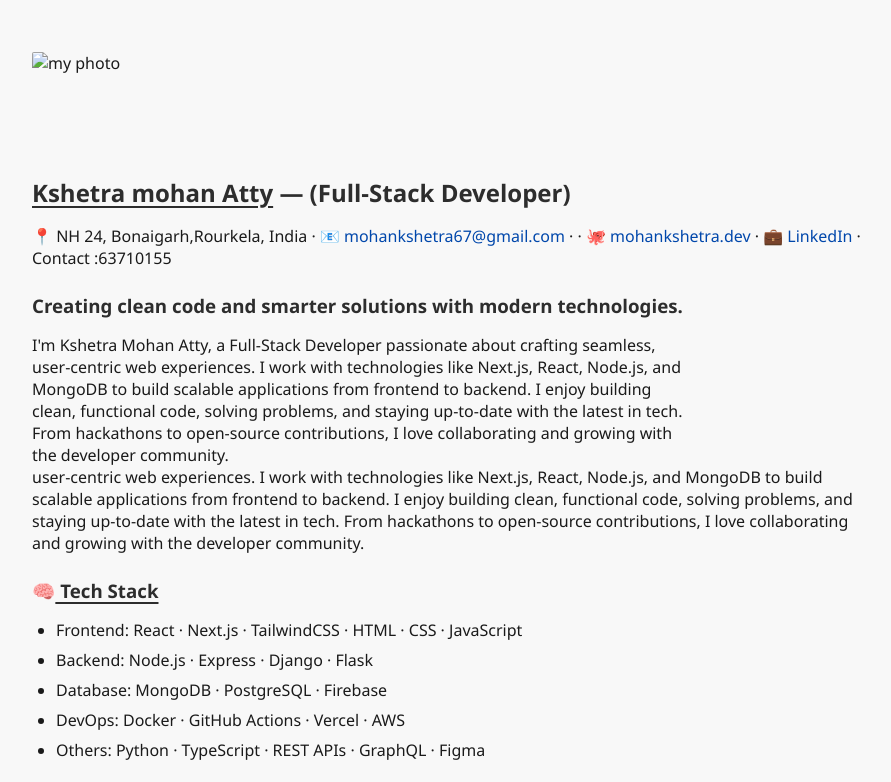
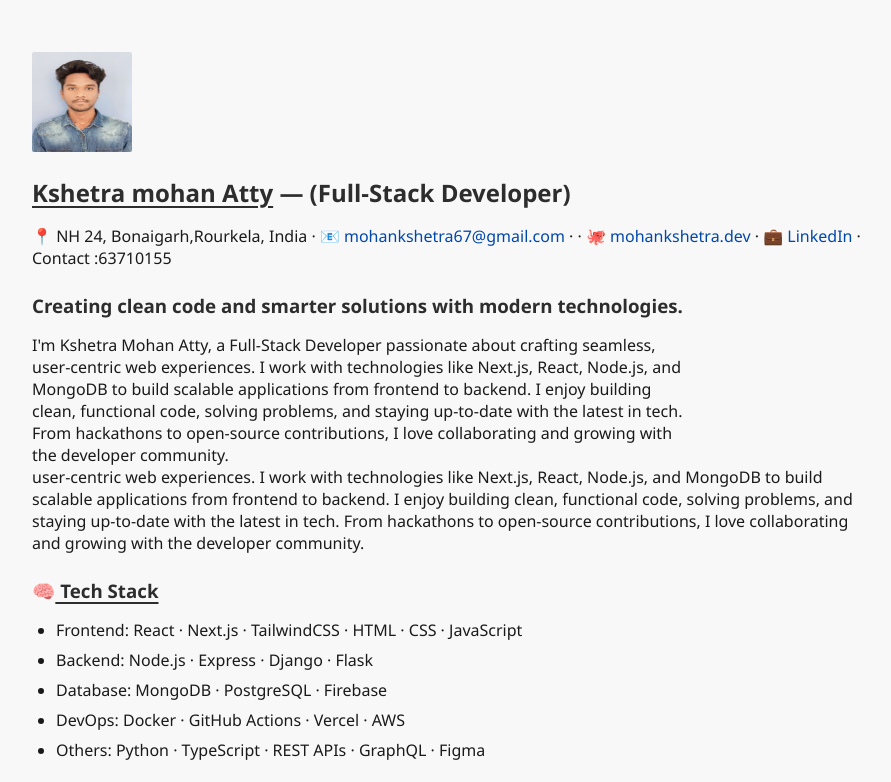
Before and after one commit to mohankshetra/PORTFOLIO, a plain HTML site: page about.html in a window 1280 px wide. Shown: the top 782 px of the page, without its empty margins (190-1081 px from the left). Drawn offline with Linux system fonts and the light colour scheme.

Commit message:
Update about.html

```diff
--- a/about.html
+++ b/about.html
@@ -6,7 +6,7 @@
    <title>About me</title>
    <link rel="stylesheet" href="about.css">
  </head>
- <body><img src="../assets/images/my.jpg" alt="my photo" class="profile-pic"/>
+ <body><img src="my.jpg" alt="my photo" class="profile-pic"/>
     <h2><u>Kshetra mohan Atty</u> — (Full-Stack Developer)</h2>
        <p>📍 NH 24, Bonaigarh,Rourkela, India · 📧  <a href="mohankshetra67@gmail.com">mohankshetra67@gmail.com</a> · · 🐙 <a href="https://github.com/mohankshetra">mohankshetra.dev</a> · 💼 <a href="https://www.linkedin.com/in/kshetra-mohan-atty-ab41b91a4/">LinkedIn</a> · Contact :63710155</p>
        <h3>Creating clean code and smarter solutions with modern technologies.</h3>
```
